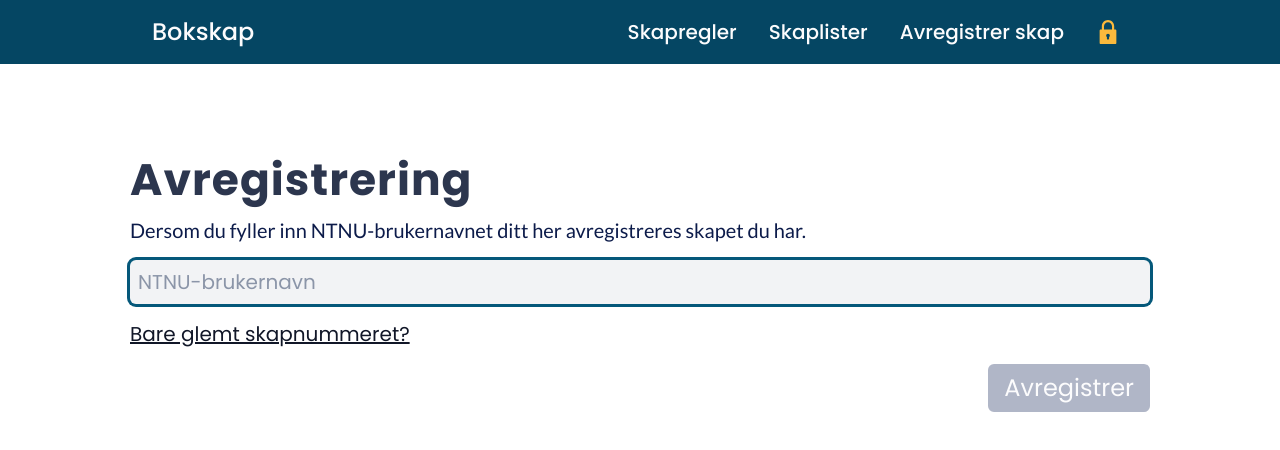
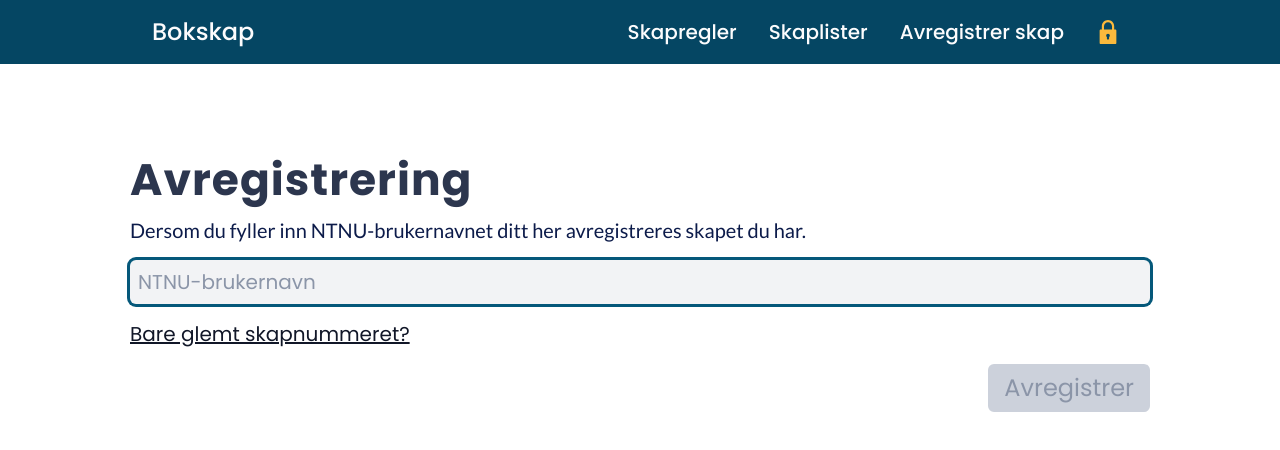
Before and after one commit to Nabla-NTNU/bokskap-vue, a Vue app: page /avregistrering in a window 1280 px wide. Shown: the top 450 px of the page. Built offline with nearby package versions, Linux system fonts and the light colour scheme.

Commit message:
Change color on disabled buttons

```diff
--- a/src/views/Avregistrering.vue
+++ b/src/views/Avregistrering.vue
@@ -36,11 +36,11 @@ const unregister = () => {
       <div class="text-right">
           <button
               type="submit"
-              class="text-white px-4 py-2 rounded-md text-subtitle-1"
+              class="px-4 py-2 rounded-md text-subtitle-1"
               :disabled="!username.trim()"
               :class="{
-                  'bg-gray-300': !username.trim(),
-                  'bg-blue-800': username.trim()
+                  'text-gray-400 bg-gray-200': !username.trim(),
+                  'text-white bg-blue-800': username.trim()
               }"
           >
               Avregistrer
--- a/src/views/Glemt.vue
+++ b/src/views/Glemt.vue
@@ -35,11 +35,11 @@ const sendEmail = () => {
       <div class="text-right">
           <button
               type="submit"
-              class="text-white px-4 py-2 rounded-md text-subtitle-1 mt-2"
+              class="px-4 py-2 rounded-md text-subtitle-1 mt-2"
               :disabled="!username.trim()"
               :class="{
-                  'bg-gray-300': !username.trim(),
-                  'bg-blue-800': username.trim()
+                  'text-gray-400 bg-gray-200': !username.trim(),
+                  'text-white bg-blue-800': username.trim()
               }"
           >
               Send mail
```
